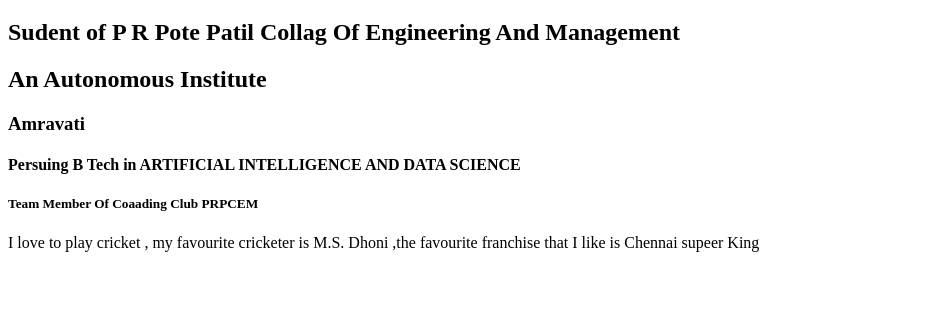
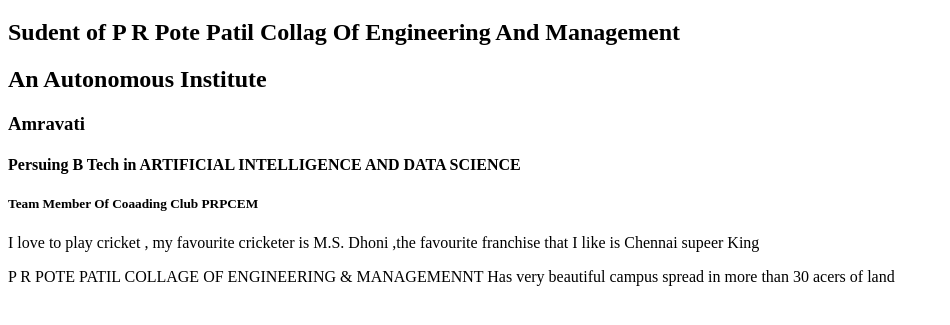
Before and after one commit to CARRY801/HTML, a plain HTML site: page index.html in a window 1280 px wide. Shown: the part 61-386 px from the top of the page, without its empty margins (0-950 px from the left). Drawn offline with Linux system fonts and the light colour scheme.

Commit message:
new version of code

```diff
--- a/index.html
+++ b/index.html
@@ -13,5 +13,6 @@
     <H4>Persuing B Tech in ARTIFICIAL INTELLIGENCE AND DATA SCIENCE</H4>
     <h5>Team Member Of Coaading Club PRPCEM</h5>
     <p>I love to play cricket , my favourite cricketer is M.S. Dhoni ,the favourite franchise that I like is Chennai supeer King</p>
+    <p1>P R POTE PATIL COLLAGE OF ENGINEERING & MANAGEMENNT Has very beautiful campus spread in more than 30 acers of land</p1>
 </body>
 </html>
```
